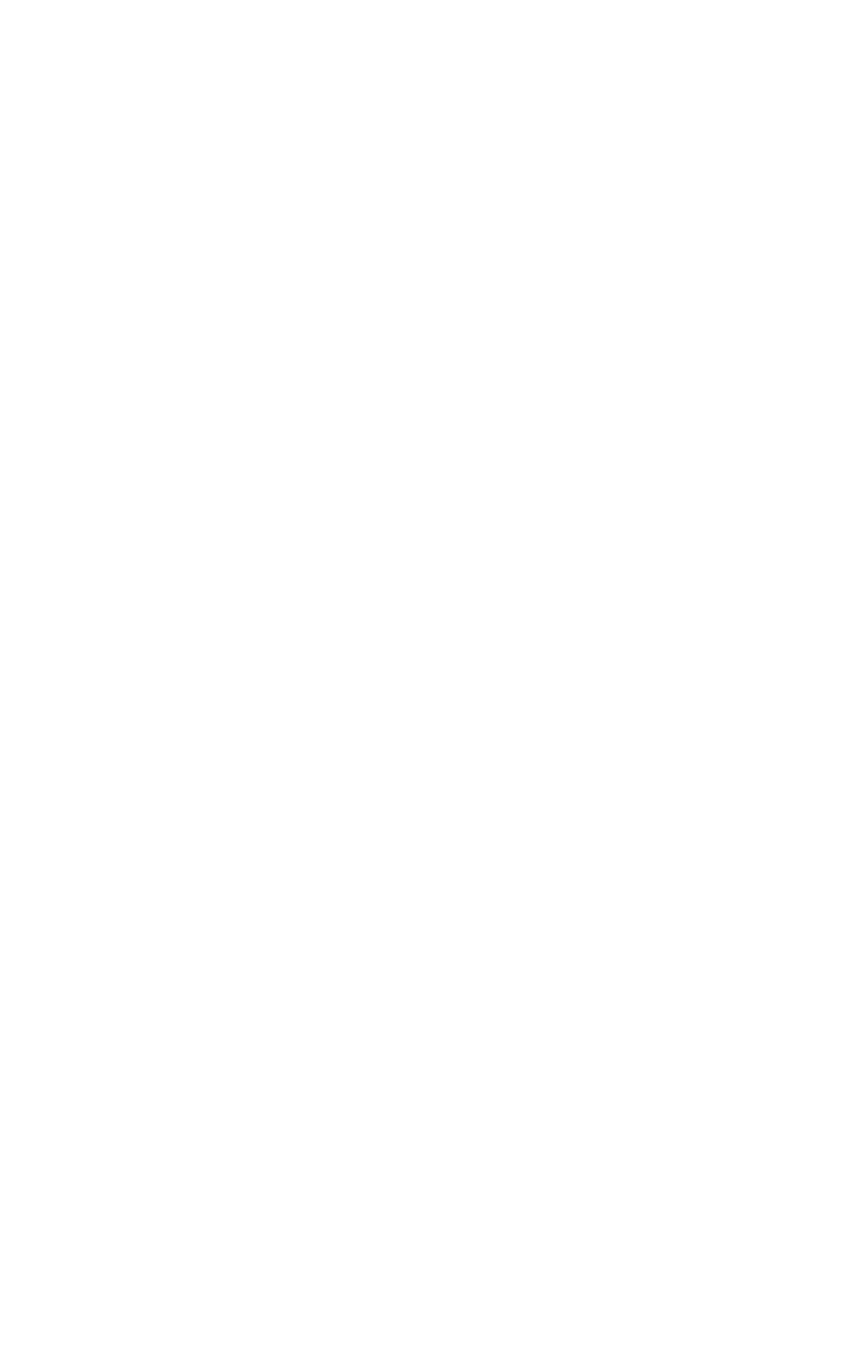
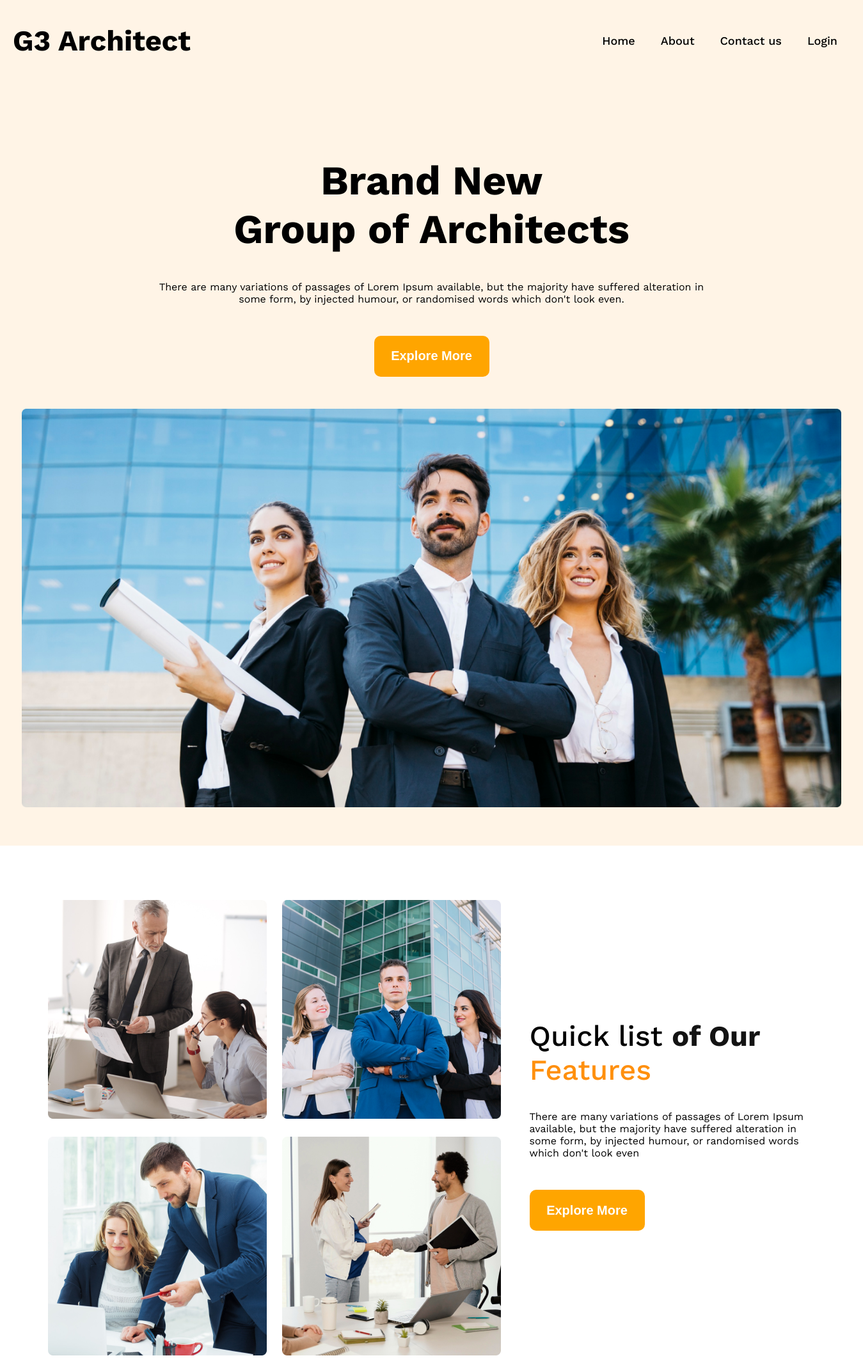
Before and after one commit to bipulakter/architect-website, a plain HTML site: page index.html in a window 1280 px wide. Shown: the whole page at 64% size, 1349 px wide, since content can reach past the window. Before the commit the page ends 800 px from the top, so only its background shows below. Drawn offline with nearby package versions, Linux system fonts and the light colour scheme.

Commit message:
second commit

```diff
--- a/css/style.css
+++ b/css/style.css
@@ -0,0 +1,112 @@
+/****************************
+Global Css
+*************************** */
+body {
+    font-family: 'Work Sans', sans-serif;
+    margin: 0;
+    padding: 0;
+    width: 1349px;
+}
+
+/************************* header part css
+---------------------------*/
+
+header {
+    width: 1349px;
+    height: 1322px;
+    background: rgba(255, 144, 14, 0.1);
+}
+
+header img {
+    width: 95%;
+    display: block;
+    margin:0 auto;
+}
+
+nav ul {
+    display: flex;
+}
+
+nav li {
+    list-style: none;
+    margin-right: 40px;
+    font-weight: 500;
+    font-size: 18px;
+}
+
+nav h1 {
+    font-weight: 700;
+    font-size: 45px;
+    margin-left: 20px;
+}
+
+nav {
+    display: flex;
+    justify-content: space-between;
+    align-items: center;
+}
+
+.brand-new {
+    text-align: center;
+    margin-top: 116px;
+}
+
+.brand-new h1 {
+    font-weight: 700;
+    font-size: 64px;
+
+}
+
+.brand-new p {
+    font-size: 16px;
+
+}
+
+button {
+    width: 180px;
+    height: 64px;
+    border-radius: 10px;
+    border: none;
+    background-color: orange;
+    color: white;
+    font-weight: 600;
+    font-size: 20px;
+    margin-top: 32px;
+    margin-bottom: 50px;
+}
+
+/**************************
+main section css
+************************* */
+main{
+    width: 1200px;
+    margin: auto;
+}
+.second-part {
+    display: flex;
+    align-items: center;
+    gap: 45px;
+    margin-top: 85px;
+}
+
+.quick-list {
+    display: grid;
+    grid-template-columns: repeat(2, 1fr);
+    gap: 24px;
+    border-radius: 10px;
+}
+
+.second-part h2 {
+    font-weight: 500;
+    font-size: 45px;
+}
+.second-part p{
+    font-size: 16px;
+}
+.of-our{
+    color: #131313;
+    font-weight: 700;
+}
+.features{
+    color: #FF900E;
+}
--- a/index.html
+++ b/index.html
@@ -1,13 +1,70 @@
 <!DOCTYPE html>
 <html lang="en">
+
 <head>
     <meta charset="UTF-8">
     <meta http-equiv="X-UA-Compatible" content="IE=edge">
     <meta name="viewport" content="width=device-width, initial-scale=1.0">
     <title>G3-Architect</title>
+    <link rel="preconnect" href="https://fonts.googleapis.com">
+    <link rel="preconnect" href="https://fonts.gstatic.com" crossorigin>
+    <link
+        href="https://fonts.googleapis.com/css2?family=Open+Sans:wght@400;600;700;800&family=Work+Sans:wght@200;300;400;500;600;700;800;900&display=swap"
+        rel="stylesheet">
     <link rel="stylesheet" href="css/style.css">
+
 </head>
+
 <body>
+    <!-- header part start from here -->
+    <header>
+        <nav>
+            <div>
+                <h1>G3 Architect</h1>
+            </div>
+            <div>
+                <ul>
+                    <li>Home</li>
+                    <li>About</li>
+                    <li>Contact us</li>
+                    <li>Login</li>
+                </ul>
+            </div>
+        </nav>
+        <div class="brand-new">
+            <h1>Brand New <br> Group of Architects</h1>
+            <p>There are many variations of passages of Lorem Ipsum available, but the majority have suffered alteration
+                in <br> some form, by injected humour, or randomised words which don't look even.</p>
+            <button>Explore More</button>
+        </div>
+        <div>
+            <img src="images/banner.png" alt="">
+        </div>
+    </header>
+    <main>
+        <section class="second-part">
+            <div class="quick-list">
+                <div>
+                    <img src="images/team1.png" alt="">
+                </div>
+                <div>
+                    <img src="images/team2.png" alt="">
+                </div>
+                <div>
+                    <img src="images/team3.png" alt="">
+                </div>
+                <div>
+                    <img src="images/team4.png" alt="">
+                </div>
+            </div>
 
+            <div>
+                <h2>Quick list <span class="of-our">of Our</span> <br> <span class="features">Features</span> </h2>
+                <p>There are many variations of passages of Lorem Ipsum available, but the majority have suffered alteration in some form, by injected humour, or randomised words which don't look even</p>
+                <button>Explore More</button>
+            </div>
+        </section>
+    </main>
 </body>
+
 </html>
```
